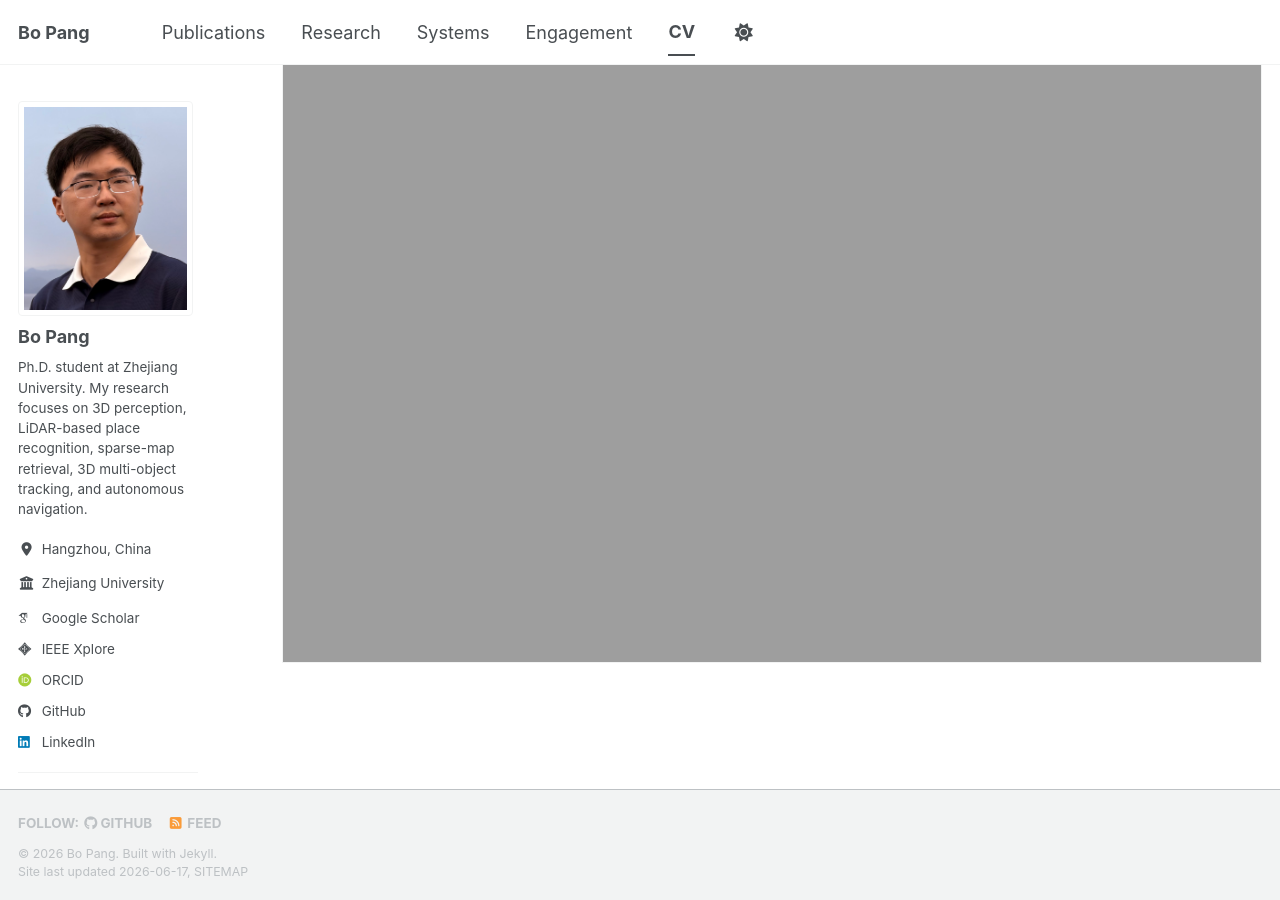
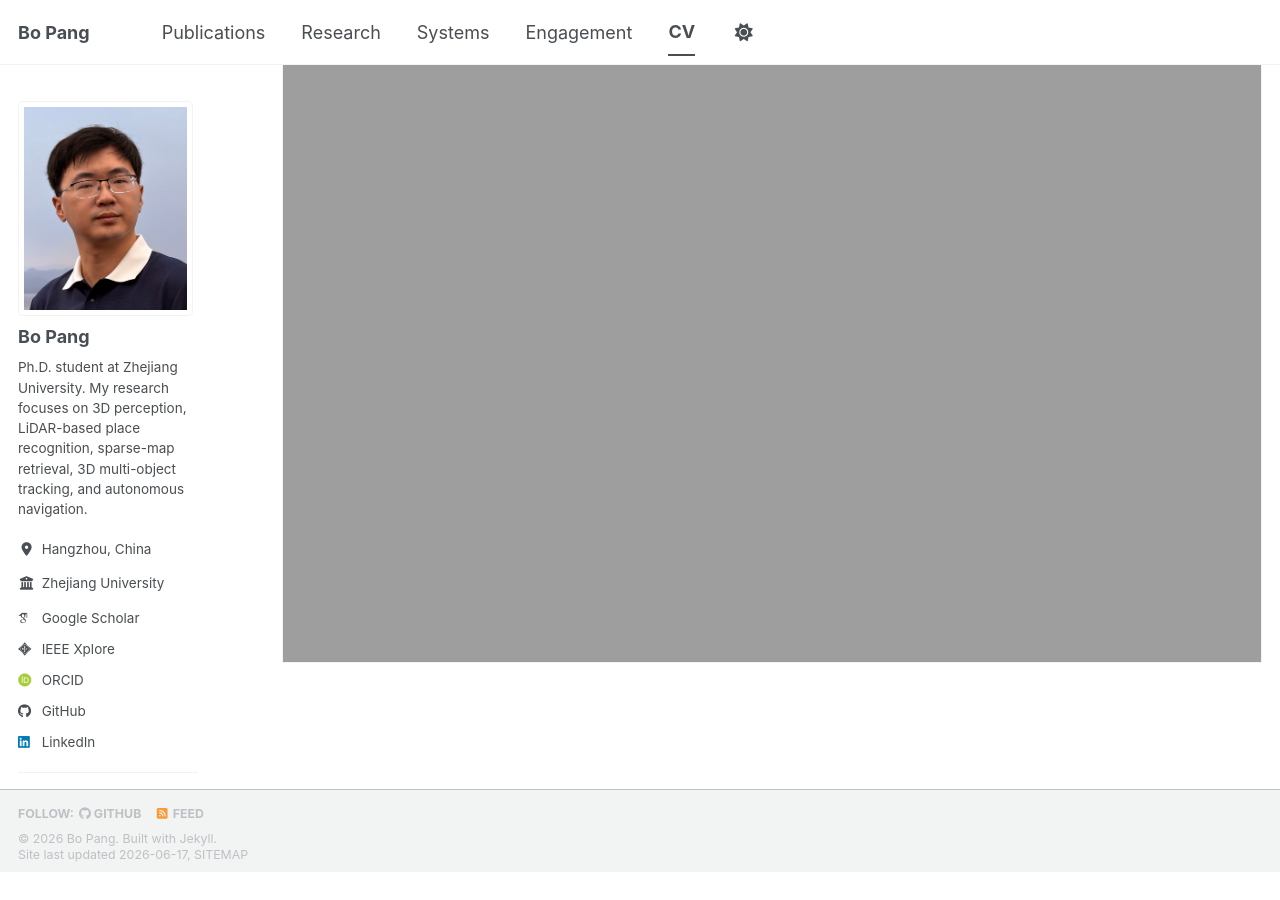
Before and after one commit to bopang2001/bopang2001.github.io, a Jekyll site: the page built from _pages/cv.md, in a window 1280 px wide and 900 px high, scrolled down 378 px. Built offline with Jekyll 4.4.1, drawn with Linux system fonts in a browser that asks for light colours; some web fonts are replaced; a script bundle is joined from its source files by our own code; library files that are not in the unit come from our copies; comment, search, counter and statistics services are not loaded; after the commit the page ends 1250 px from its top, so only the background shows below that.

Commit message:
reshape2

```diff
--- a/_sass/layout/_footer.scss
+++ b/_sass/layout/_footer.scss
@@ -16,10 +16,7 @@
 
   /* keep footer in normal document flow so custom widgets do not overlap content */
   height: auto;
-
-  /* keep the footer on the bottom of the page */
-  position: fixed;
-  bottom: 0;
+  position: relative;
 
   -webkit-animation: intro 0.3s both;
           animation: intro 0.3s both;
@@ -31,9 +28,9 @@
     @include clearfix;
     margin-left: auto;
     margin-right: auto;
-    margin-top: 1em;
+    margin-top: 0;
     max-width: 100%;
-    padding: 0 1em 1em;
+    padding: 0.45rem 1em 0.55rem;
 
     @include breakpoint($x-large) {
       max-width: $x-large;
@@ -60,6 +57,7 @@
 .page__footer-copyright {
   font-family: $global-font-family;
   font-size: $type-size-7;
+  line-height: 1.25;
 }
 
 .page__footer-follow {
@@ -71,10 +69,10 @@
 
   li {
     display: inline-block;
-    padding-top: 5px;
-    padding-bottom: 5px;
+    padding-top: 1px;
+    padding-bottom: 1px;
     font-family: $sans-serif-narrow;
-    font-size: $type-size-6;
+    font-size: $type-size-7;
     text-transform: uppercase;
   }
 
@@ -84,7 +82,7 @@
   }
 
   a {
-    padding-right: 10px;
+    padding-right: 8px;
     font-weight: bold;
   }
 
--- a/assets/js/_main.js
+++ b/assets/js/_main.js
@@ -105,7 +105,7 @@ $(document).ready(function () {
   // Enable the sticky footer
   var bumpIt = function () {
     $("body").css("padding-bottom", "0");
-    $("body").css("margin-bottom", $(".page__footer").outerHeight(true));
+    $("body").css("margin-bottom", "0");
   }
   $(window).resize(function () {
     didResize = true;
```
